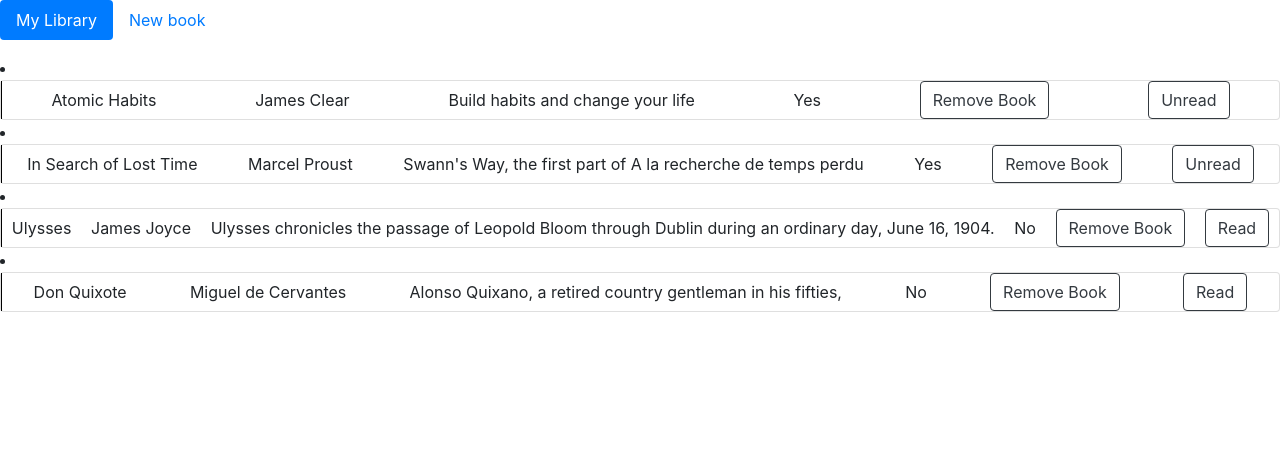
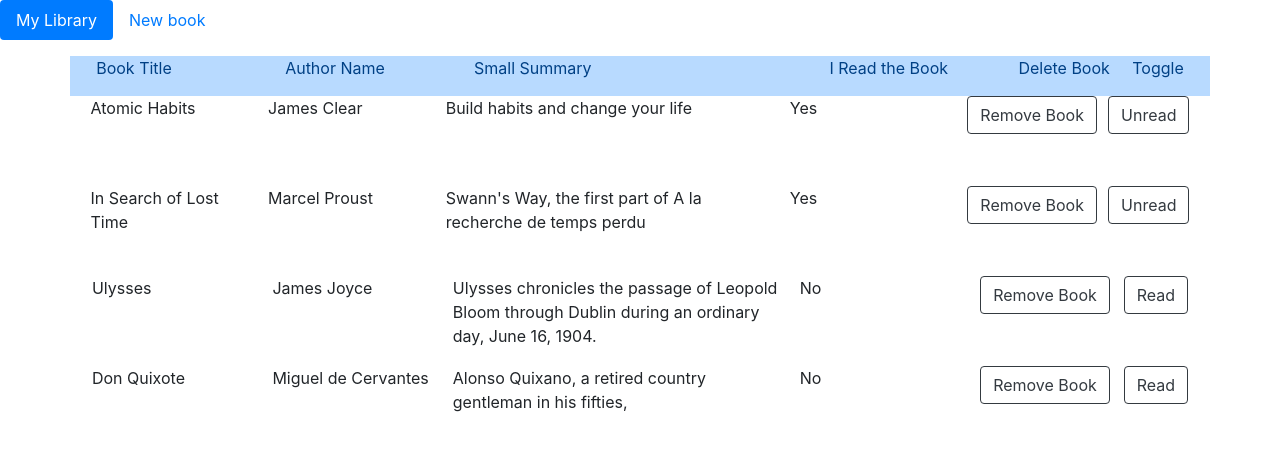
Before and after one commit to canriquez/library, a plain HTML site: page index.html in a window 1280 px wide. Drawn offline with nearby package versions, Linux system fonts and the light colour scheme.

Commit message:
add book list style

```diff
--- a/assets/css/style.css
+++ b/assets/css/style.css
@@ -1,8 +1,37 @@
-.book-form {}
+.book-form {
+}
+
+.titles {
+    height: 40px;
+}
+
+.book-row-title {
+    height: 40px;
+}
 
 .book-row {
+    height: 90px;
+}
+
+.item-row {
     display: flex;
+    flex-direction: row !important;
+    flex-wrap: nowrap;
     justify-content: space-around;
     align-items: center;
-    border-left: 1px solid black;
 }
+
+.item-row .book-row-short {
+    width: 15%;
+}
+.item-row .book-row-item {
+    width: 30%;
+}
+
+.hide {
+    display: none;
+}
+
+.show {
+    display: block;
+}
--- a/assets/js/main.js
+++ b/assets/js/main.js
@@ -7,11 +7,11 @@
     this.read = read;
 }
 
-Book.prototype.addBookToLibrary = function() {
+Book.prototype.addBookToLibrary = function () {
 
 };
 
-Book.prototype.updateToggleRead = function() {
+Book.prototype.updateToggleRead = function () {
     this.read = !this.read;
 }
 
@@ -37,13 +37,19 @@
     book.read = document.getElementById("readBook").checked;
 
     let validBook = book.isValid();
+    var element = document.getElementById("warningMessage");
     if (validBook.length == 0) {
         myLibrary.push(book);
         refreshList();
         document.getElementById("warningMessage").innerHTML = "";
+        element.classList.add("hide");
+        element.classList.remove("show");
         clearForm();
     } else {
-        document.getElementById("warningMessage").innerHTML = `Invalid entry on ${validBook.join(", ")}`;
+
+        element.classList.add("show");
+        element.classList.remove("hide");
+        document.getElementById("warningMessage").innerHTML = `Invalid entry on: ${validBook.join(", ")}`;
     }
 }
 
@@ -59,7 +65,7 @@
     refreshList();
 }
 
-Book.prototype.isValid = function() {
+Book.prototype.isValid = function () {
     let valid = [];
     for (let key in this) {
         if (key != "read")
@@ -70,28 +76,22 @@
     return valid;
 }
 
-Book.prototype.renderBookHtmlTag = function(index) {
-    return `<li>
-          <div class="card">
-            <div class="card-content">
-              <div class="content book-row">
-                <div class="name">${this.name}</div>
-                <div class="description">${this.author}</div>
-                <div class="description">${this.summary}</div>
-                <div class="description">${this.readTag()}</div>
-                <div class="remove-action">
-                    <button type="button" class="btn-remove btn btn-outline-dark" onclick="removeBook(${index})" data-index="${index}">Remove Book</button>
-                </div>
-                <div class="read-action">
-                    <button type="button" class="btn-read btn btn-outline-dark" onclick="updateRead(${index})" data-index="${index}">${this.read? "Unread":"Read"}</button>
-                </div>
-              </div>
-            </div>
-          </div>
-        </li>`;
+Book.prototype.renderBookHtmlTag = function (index) {
+    return `<div class="item-row container">
+                    <div class="book-row book-row-short">${this.name}</div>
+                    <div class="book-row book-row-short">${this.author}</div>
+                    <div class="book-row book-row-item">${this.summary}</div>
+                    <div class="book-row book-row-short">${this.readTag()}</div>
+                    <div class="book-row remove-action ">
+                        <button type="button" class="btn-remove btn btn-outline-dark" onclick="removeBook(${index})" data-index="${index}">Remove Book</button>
+                    </div>
+                    <div class="book-row read-action ">
+                        <button type="button" class="btn-read btn btn-outline-dark" onclick="updateRead(${index})" data-index="${index}">${this.read ? "Unread" : "Read"}</button>
+                    </div>
+                </div>`;
 }
 
-Book.prototype.showAlert = function() {
+Book.prototype.showAlert = function () {
     console.log("here: " + this.name)
     let label = "book:" + this.name + ", author:" + this.author;
     label += ", summary:" + this.summary;
@@ -104,7 +104,7 @@
 }
 
 
-Book.prototype.readTag = function() {
+Book.prototype.readTag = function () {
     if (this.read) {
         return '<span class="yes-read">Yes</span>'
     } else {
@@ -126,6 +126,6 @@
     booksPlaceholder.innerHTML = renderBooks(myLibrary);
 }
 
-document.addEventListener("DOMContentLoaded", function() {
+document.addEventListener("DOMContentLoaded", function () {
     refreshList();
 });
--- a/index.html
+++ b/index.html
@@ -22,6 +22,14 @@
     <div class="tab-content" id="pills-tabContent">
         <div class="tab-pane fade show active" id="pills-home" role="tabpanel" aria-labelledby="pills-home-tab">
             <section class="book-list">
+                <div class="item-row titles container list-group-item-primary">
+                    <div class="book-row-title book-row-short">Book Title</div>
+                    <div class="book-row-title book-row-short">Author Name</div>
+                    <div class="book-row-title book-row-item">Small Summary</div>
+                    <div class="book-row-title book-row-short">I Read the Book</div>
+                    <div class="book-row-title remove-action ">Delete Book</div>
+                    <div class="book-row-title read-action ">Toggle</div>
+                </div>
                 <div id="bookListRender"></div>
             </section>
         </div>
@@ -35,7 +43,7 @@
                         <div class="card-body">
                             <h5 class="card-title">New Book</h5>
                             <form>
-                                <div class="alert alert-warning" role="alert" id="warningMessage">
+                                <div class="alert alert-warning hide" role="alert" id="warningMessage">
                                 </div>
                                 <div class="form-group">
                                     <label for="bookName">Book Name</label>
```
